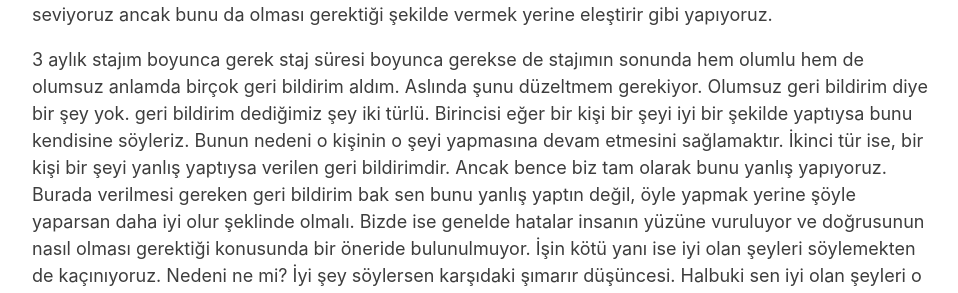
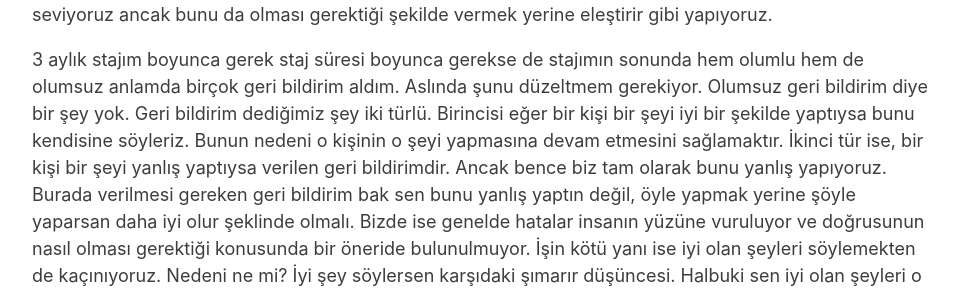
Before and after one commit to mertbulan/mertbulan.github.io, a Jekyll site: the page built from _posts/2017-10-03-geri-bildirim-vermek-uzerine.md, in a window 1280 px wide and 900 px high, scrolled down 339 px. Shown: the part 211-504 px from the top of the window, without its empty margins (64-1022 px from the left). Built offline with Jekyll 4.4.1, drawn with Linux system fonts in a browser that asks for light colours; comment, search, counter and statistics services are not loaded; some of the changed text lies outside the part shown.

Commit message:
Fixes typo

```diff
--- a/_posts/2017-10-03-geri-bildirim-vermek-uzerine.md
+++ b/_posts/2017-10-03-geri-bildirim-vermek-uzerine.md
@@ -4,7 +4,7 @@ title: Geri bildirim vermek üzerine
 
 Almanya'daki 3 aylık stajım süresince birçok şey öğrendim. Sanırım bunlar arasında en önemlisi geri bildirim vermek üzerineydi. Hatta nasıl geri bildirim verilmeli konusunda bir eğitim bile aldım. Benim çevremde gördüğüm kadarıyla biz geri bildirim verme konusunu bence çok fazla önemsemiyoruz. Gerek okulda gerekse de işte. Özellikle de iyi anlamdaki geri bildirimleri. Daha çok olumsuz geri bildirim vermeyi seviyoruz ancak bunu da olması gerektiği şekilde vermek yerine eleştirir gibi yapıyoruz.
 
-3 aylık stajım boyunca gerek staj süresi boyunca gerekse de stajımın sonunda hem olumlu hem de olumsuz anlamda birçok geri bildirim aldım. Aslında şunu düzeltmem gerekiyor. Olumsuz geri bildirim diye bir şey yok. geri bildirim dediğimiz şey iki türlü. Birincisi eğer bir kişi bir şeyi iyi bir şekilde yaptıysa bunu kendisine söyleriz. Bunun nedeni o kişinin o şeyi yapmasına devam etmesini sağlamaktır. İkinci tür ise, bir kişi bir şeyi yanlış yaptıysa verilen geri bildirimdir. Ancak bence biz tam olarak bunu yanlış yapıyoruz. Burada verilmesi gereken geri bildirim bak sen bunu yanlış yaptın değil, öyle yapmak yerine şöyle yaparsan daha iyi olur şeklinde olmalı. Bizde ise genelde hatalar insanın yüzüne vuruluyor ve doğrusunun nasıl olması gerektiği konusunda bir öneride bulunulmuyor. İşin kötü yanı ise iyi olan şeyleri söylemekten de kaçınıyoruz. Nedeni ne mi? İyi şey söylersen karşıdaki şımarır düşüncesi. Halbuki sen iyi olan şeyleri o kişiye söylersen o kişi yaptığı şeyin iyi olduğunun farkına varır ve onu o şekilde yapmaya devam eder.
+3 aylık stajım boyunca gerek staj süresi boyunca gerekse de stajımın sonunda hem olumlu hem de olumsuz anlamda birçok geri bildirim aldım. Aslında şunu düzeltmem gerekiyor. Olumsuz geri bildirim diye bir şey yok. Geri bildirim dediğimiz şey iki türlü. Birincisi eğer bir kişi bir şeyi iyi bir şekilde yaptıysa bunu kendisine söyleriz. Bunun nedeni o kişinin o şeyi yapmasına devam etmesini sağlamaktır. İkinci tür ise, bir kişi bir şeyi yanlış yaptıysa verilen geri bildirimdir. Ancak bence biz tam olarak bunu yanlış yapıyoruz. Burada verilmesi gereken geri bildirim bak sen bunu yanlış yaptın değil, öyle yapmak yerine şöyle yaparsan daha iyi olur şeklinde olmalı. Bizde ise genelde hatalar insanın yüzüne vuruluyor ve doğrusunun nasıl olması gerektiği konusunda bir öneride bulunulmuyor. İşin kötü yanı ise iyi olan şeyleri söylemekten de kaçınıyoruz. Nedeni ne mi? İyi şey söylersen karşıdaki şımarır düşüncesi. Halbuki sen iyi olan şeyleri o kişiye söylersen o kişi yaptığı şeyin iyi olduğunun farkına varır ve onu o şekilde yapmaya devam eder.
 
 # PDD
 
```
